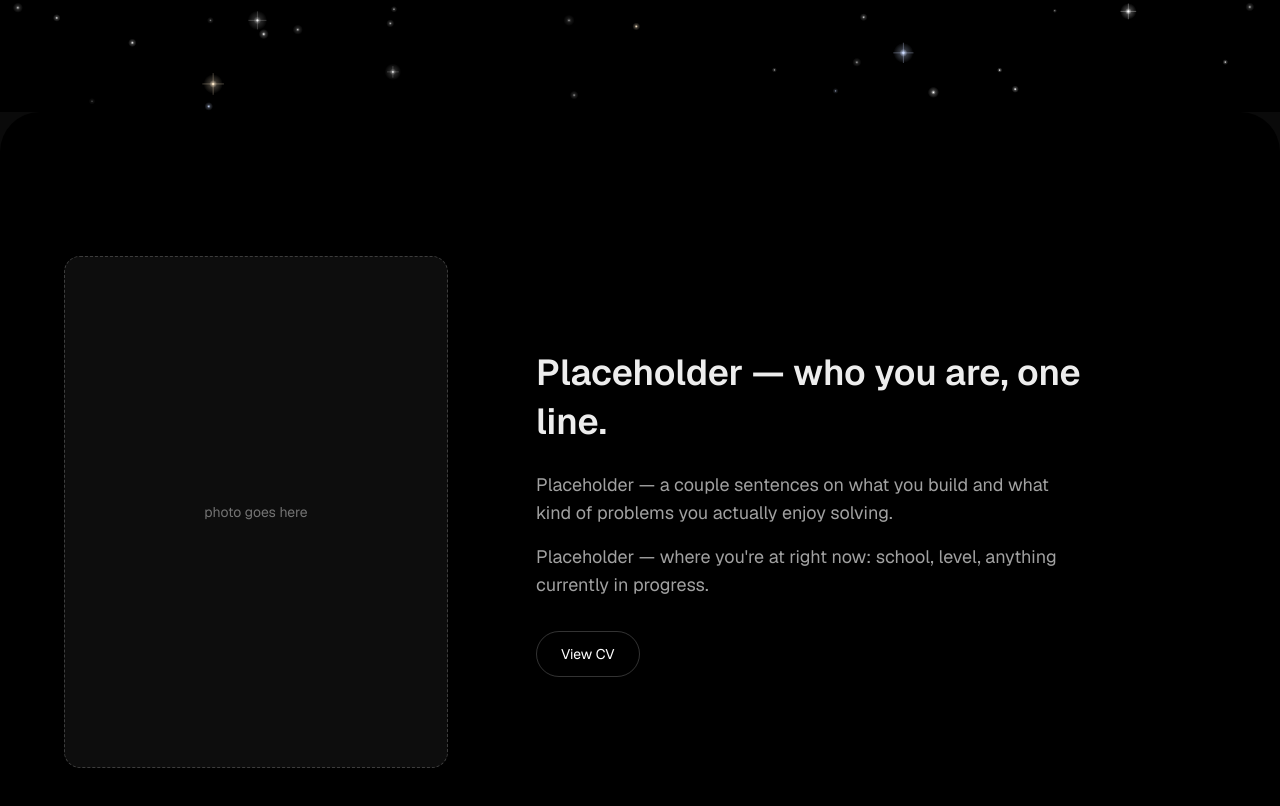
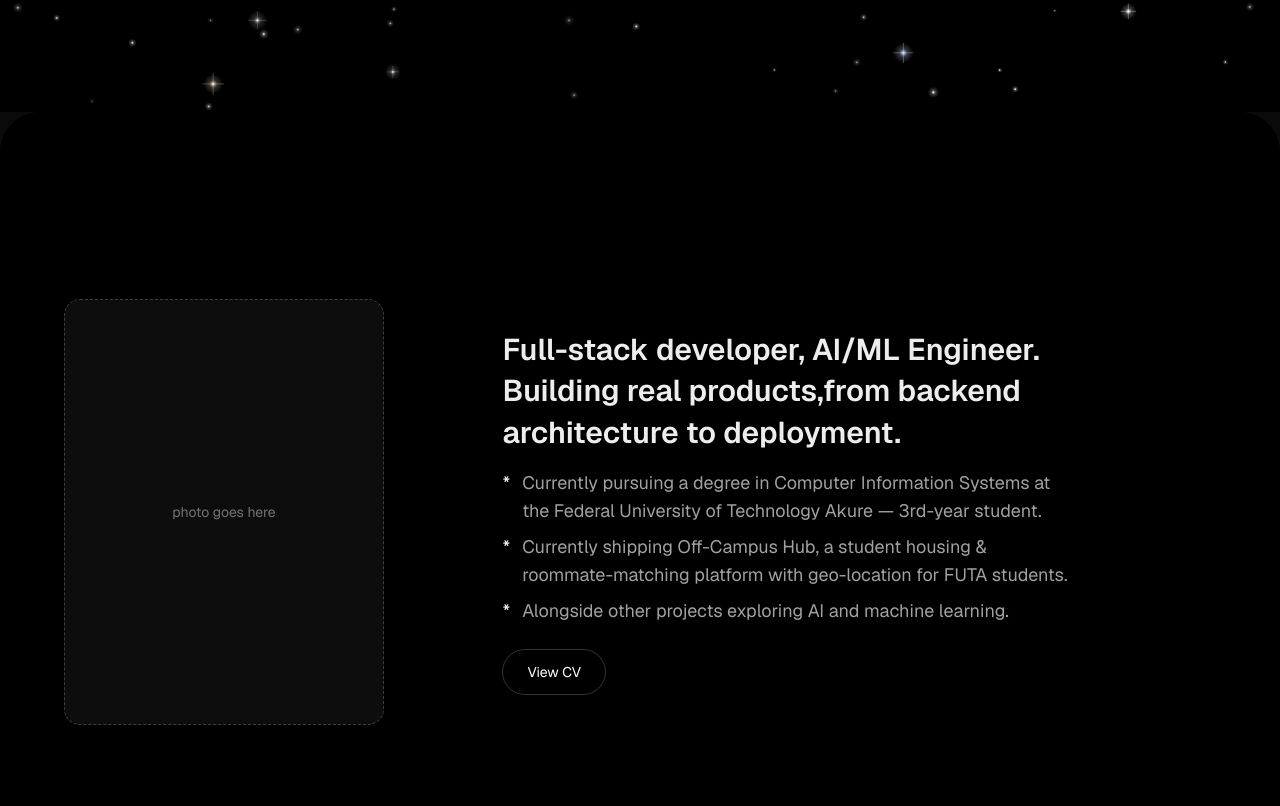
Before and after one commit to noahadeleye17-coder/portfolio-dev, a Next.js app: page / in a window 1280 px wide. Shown: the part 688-1494 px from the top of the page. Built offline with nearby package versions, Linux system fonts and the light colour scheme.

Commit message:
editing the bio.tsx

```diff
--- a/components/sections/Bio.tsx
+++ b/components/sections/Bio.tsx
@@ -10,12 +10,12 @@ import { fadeUp } from "@/lib/motion";
 // that's not this section's job.
 export default function Bio() {
   return (
-    <section className="h-full flex items-center px-6 md:px-16 py-24">
-      <div className="grid md:grid-cols-[minmax(0,0.85fr)_minmax(0,1.15fr)] gap-10 md:gap-16 items-center max-w-5xl w-full">
+    <section className="h-full flex items-center px-6 md:px-16 py-10 md:py-16">
+      <div className="grid md:grid-cols-[minmax(0,0.8fr)_minmax(0,1.2fr)] gap-8 md:gap-12 items-center max-w-5xl w-full">
         {/* Photo slot — placeholder for now */}
         <ScrollReveal variants={fadeUp}>
           <div
-            className="aspect-[3/4] w-full max-w-sm mx-auto md:mx-0 rounded-2xl
+            className="aspect-3/4 w-full max-w-xs mx-auto md:mx-0 rounded-2xl
                        border border-dashed border-white/20 bg-white/5
                        flex items-center justify-center text-neutral-500 text-sm"
           >
@@ -26,26 +26,39 @@ export default function Bio() {
 
         {/* Bio copy */}
         <ScrollReveal variants={fadeUp} className="max-w-xl">
-          <p className="text-2xl md:text-4xl font-semibold leading-snug">
+          <p className="text-xl md:text-3xl font-semibold leading-snug">
             {/* TODO: one-line identity */}
-            Placeholder — who you are, one line.
+            Full-stack developer, AI/ML Engineer. Building real products,from backend architecture to deployment.
           </p>
 
-          <p className="mt-6 text-neutral-400 text-lg">
-            {/* TODO: what he builds / cares about */}
-            Placeholder — a couple sentences on what you build and what
-            kind of problems you actually enjoy solving.
-          </p>
-
-          <p className="mt-4 text-neutral-400 text-lg">
-            {/* TODO: current status — school, level, in-progress work */}
-            Placeholder — where you're at right now: school, level,
-            anything currently in progress.
-          </p>
+          <ul className="mt-4 space-y-2 text-neutral-400 text-base md:text-lg">
+            <li className="flex gap-3">
+              <span className="text-white">*</span>
+              <span>
+                Currently pursuing a degree in Computer Information Systems
+                at the Federal University of Technology Akure — 3rd-year
+                student.
+              </span>
+            </li>
+            <li className="flex gap-3">
+              <span className="text-white">*</span>
+              <span>
+                Currently shipping Off-Campus Hub, a student housing &amp;
+                roommate-matching platform with geo-location for FUTA
+                students.
+              </span>
+            </li>
+            <li className="flex gap-3">
+              <span className="text-white">*</span>
+              <span>
+                Alongside other projects exploring AI and machine learning.
+              </span>
+            </li>
+          </ul>
 
           <a
             href="#"
-            className="mt-8 inline-flex items-center gap-2 rounded-full border border-white/20
+            className="mt-6 inline-flex items-center gap-2 rounded-full border border-white/20
                        px-6 py-3 text-sm text-white hover:bg-white hover:text-black
                        transition-colors"
           >
--- a/components/sections/HeroStack.tsx
+++ b/components/sections/HeroStack.tsx
@@ -33,7 +33,7 @@ export default function HeroStack() {
 
       <section
         id="about"
-        className="sticky top-0 h-screen overflow-hidden rounded-t-[2.5rem] bg-black"
+        className="sticky top-0 h-screen overflow-y-auto rounded-t-[2.5rem] bg-black"
       >
         <Bio />
       </section>
--- a/components/ui/DistortedText.tsx
+++ b/components/ui/DistortedText.tsx
@@ -88,11 +88,16 @@ export default function DistortedText({
   }, [radius, maxOffset, maxRotate]);
 
   charRefs.current = [];
+  let charIndex = 0;
 
-  return (
-    <span ref={containerRef} className={className} style={{ display: "inline-block" }}>
-      {text.split("").map((char, i) => {
-        // deterministic per-character seed (no Math.random on render, keeps SSR stable)
+  // Split into words vs. whitespace so each word's letters can be
+  // grouped in a non-wrapping span — this keeps line breaks landing
+  // only between words instead of mid-word (which per-character
+  // inline-block spans would otherwise allow).
+  const tokens = text.split(/(\s+)/);
+
+  const renderChar = (char: string) => {
+    const i = charIndex++;
     const seed = ((i * 137.5) % 100) / 100;
     return (
       <span
@@ -110,6 +115,23 @@ export default function DistortedText({
         {char === " " ? "\u00A0" : char}
       </span>
     );
+  };
+
+  return (
+    <span ref={containerRef} className={className} style={{ display: "inline-block" }}>
+      {tokens.map((token, tokenIndex) => {
+        if (token === "") return null;
+
+        if (/^\s+$/.test(token)) {
+          // whitespace token — fine to break here between words
+          return <span key={`ws-${tokenIndex}`}>{token.split("").map(renderChar)}</span>;
+        }
+
+        return (
+          <span key={`word-${tokenIndex}`} style={{ display: "inline-block", whiteSpace: "nowrap" }}>
+            {token.split("").map(renderChar)}
+          </span>
+        );
       })}
     </span>
   );
```
Lines whose indentation alone changed are shown as unchanged.
